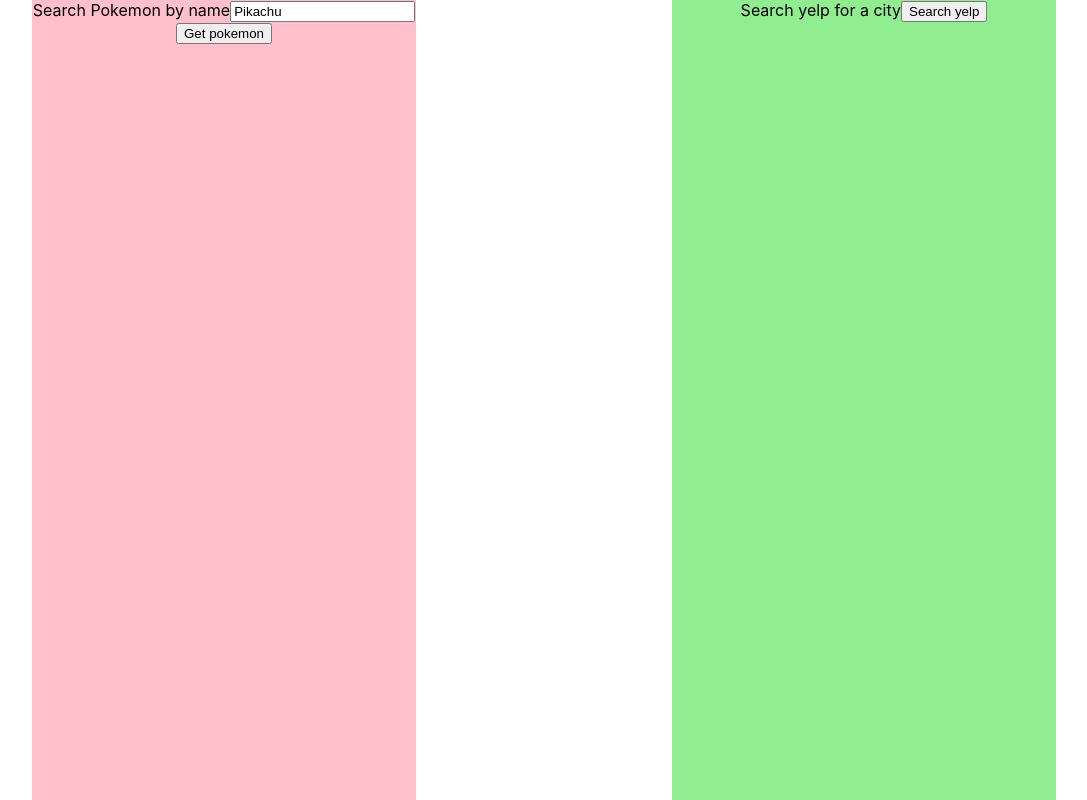
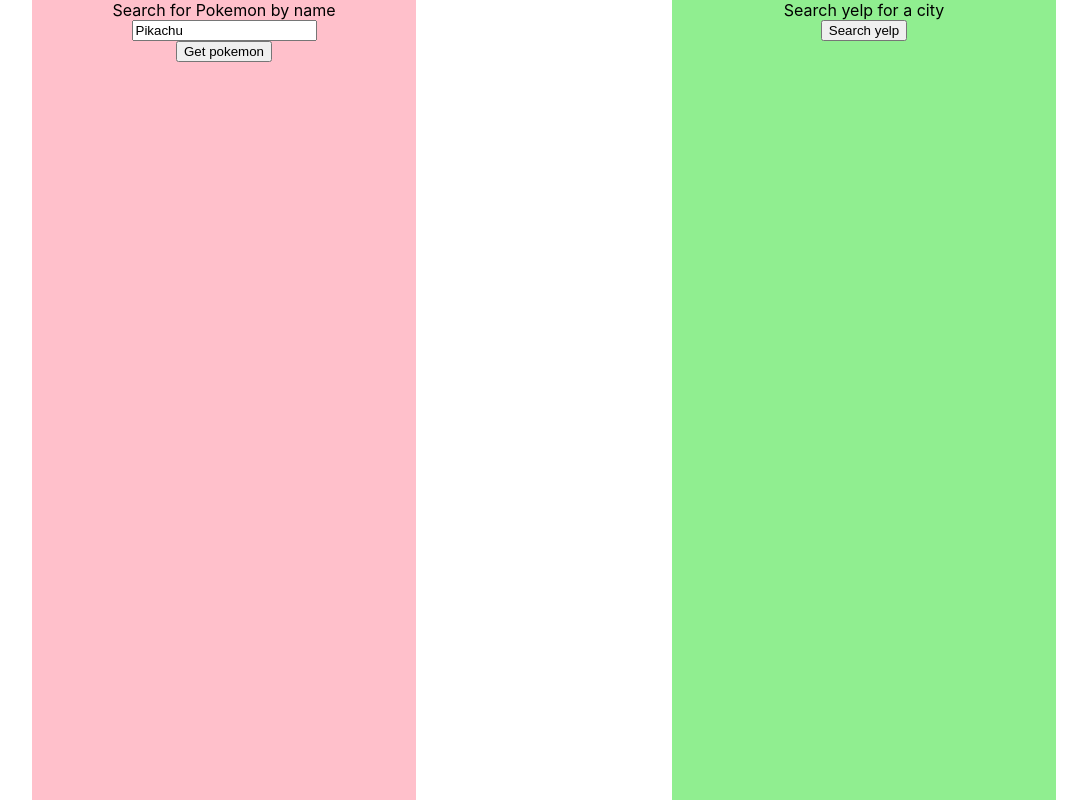
Before and after one commit to oliviaamiller/half-baked-api-proxy, a React (Create React App) app: page / in a window 1280 px wide. Shown: the whole page, without its empty margins (96-1183 px from the left). Built offline with nearby package versions, Linux system fonts and the light colour scheme.

Commit message:
added yelp api key

```diff
--- a/src/App.css
+++ b/src/App.css
@@ -29,6 +29,12 @@ section {
   background-color: pink;
 }
 
+.App form {
+  display: flex;
+  flex-direction: column;
+  align-items: center;
+}
+
 .App img {
   height: 18rem;
   margin-top: 3rem;
--- a/src/PokemonSearch.js
+++ b/src/PokemonSearch.js
@@ -30,7 +30,7 @@ export default function PokemonSearch() {
       {/* make the fetch on submit */}
 
       <form onSubmit={handlePokemonSubmit}>
-            Search Pokemon by name
+            Search for Pokemon by name
         {/* add inputs/labels for city name, state, and country, using all the things we need with react forms. Don't forget to use the value property to sync these up with the default values in react state */}
         <input required value={search} onChange={e => setSearch(e.target.value)} />
 
```
Also changed, not shown: 1 other file (tests, documents, lock files or other folders).
